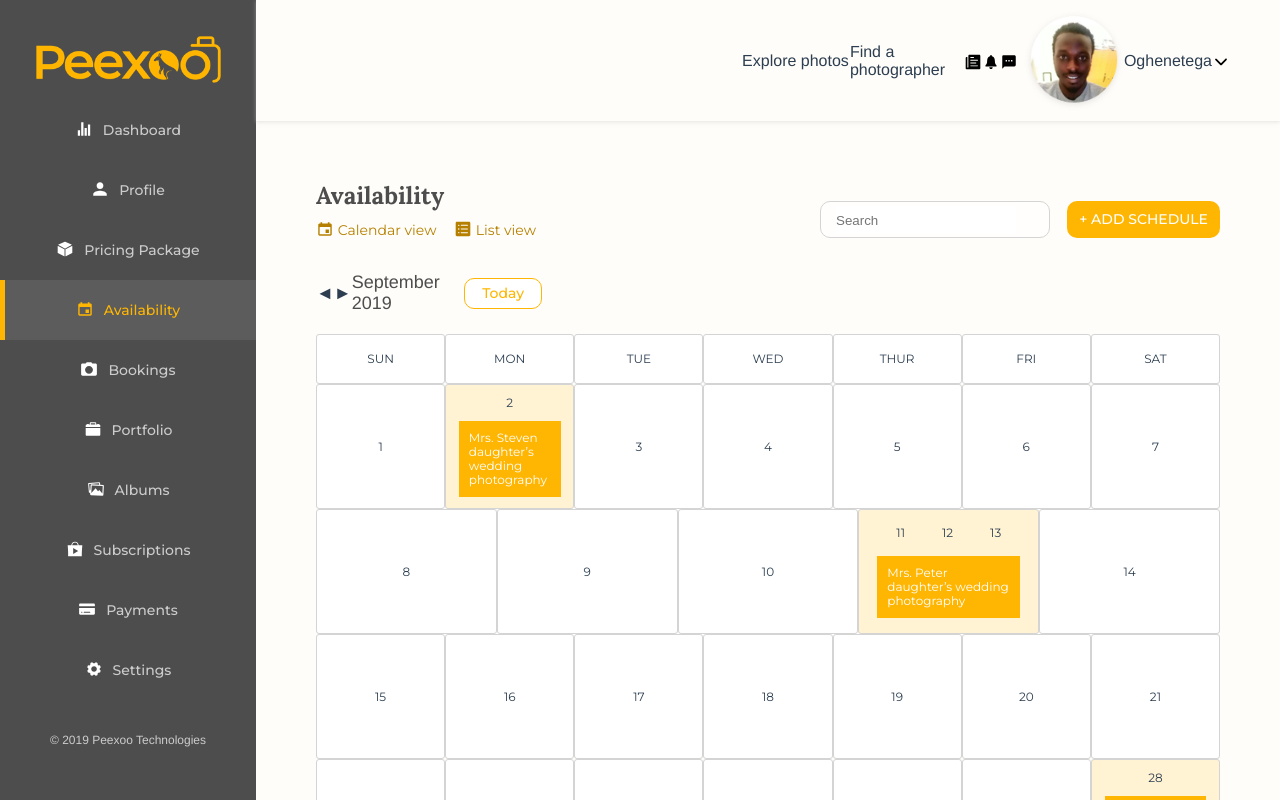
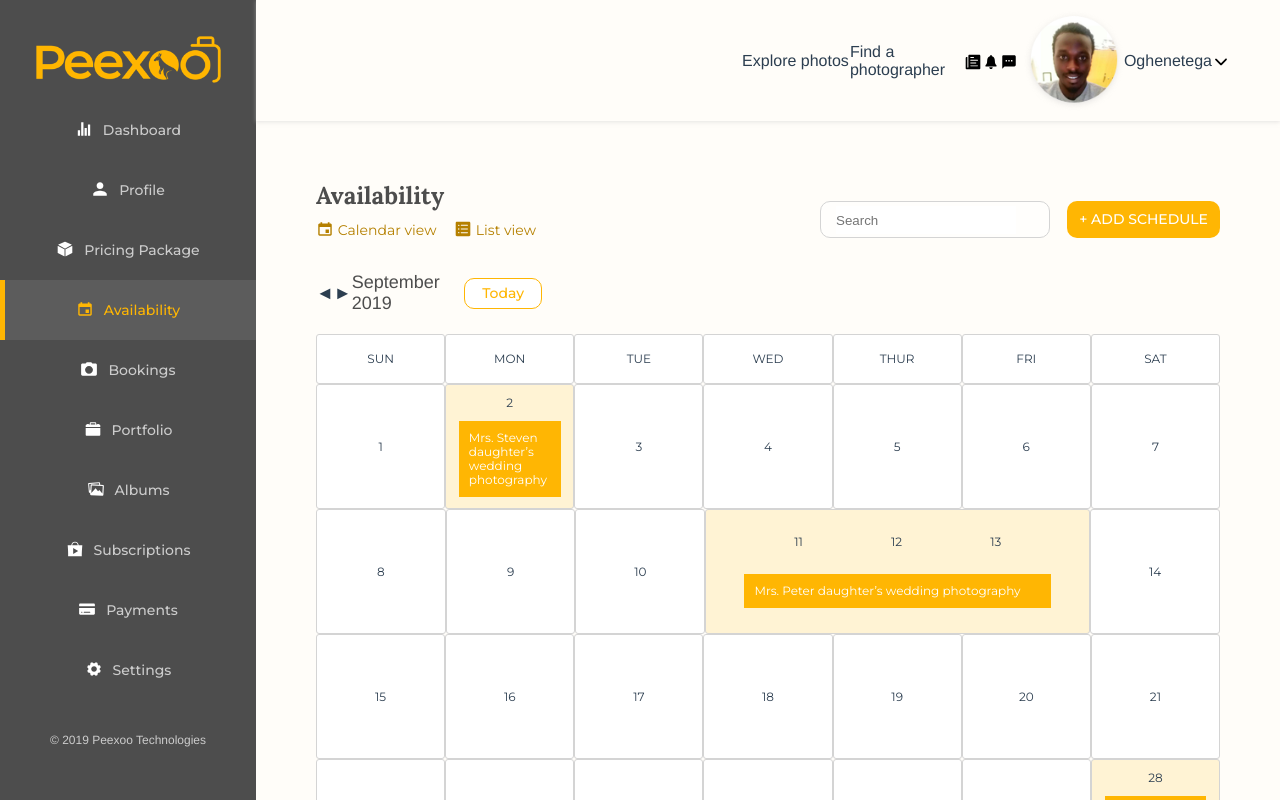
Before and after one commit to Oluwaseunus/peexoo-test, a Vue app: page / in a window 1280 px wide. Shown: the top 800 px of the page. Built offline with nearby package versions, Linux system fonts and the light colour scheme.

Commit message:
Finish calendar

```diff
--- a/src/components/Calendar.vue
+++ b/src/components/Calendar.vue
@@ -153,14 +153,6 @@
 <script></script>
 
 <style lang="scss" scoped>
-/* .calendar {
-  display: grid;
-  grid-template-columns: repeat(7, 1fr);
-  grid-template-rows: 0.5fr repeat(5, 1fr);
-  grid-column-gap: 4px;
-  grid-row-gap: 4px;
-} */
-
 .days,
 .week {
   display: flex;
@@ -173,7 +165,7 @@
   font-size: 1.2rem;
   line-height: 1.4rem;
   text-transform: uppercase;
-  flex-grow: 1;
+  flex: 1;
 
   display: flex;
   justify-content: center;
@@ -181,7 +173,6 @@
   border: 1px solid #d4d4d4;
   border-radius: 0.3rem;
   height: 5rem;
-  width: 98%;
   background: #fff;
 }
 
```
